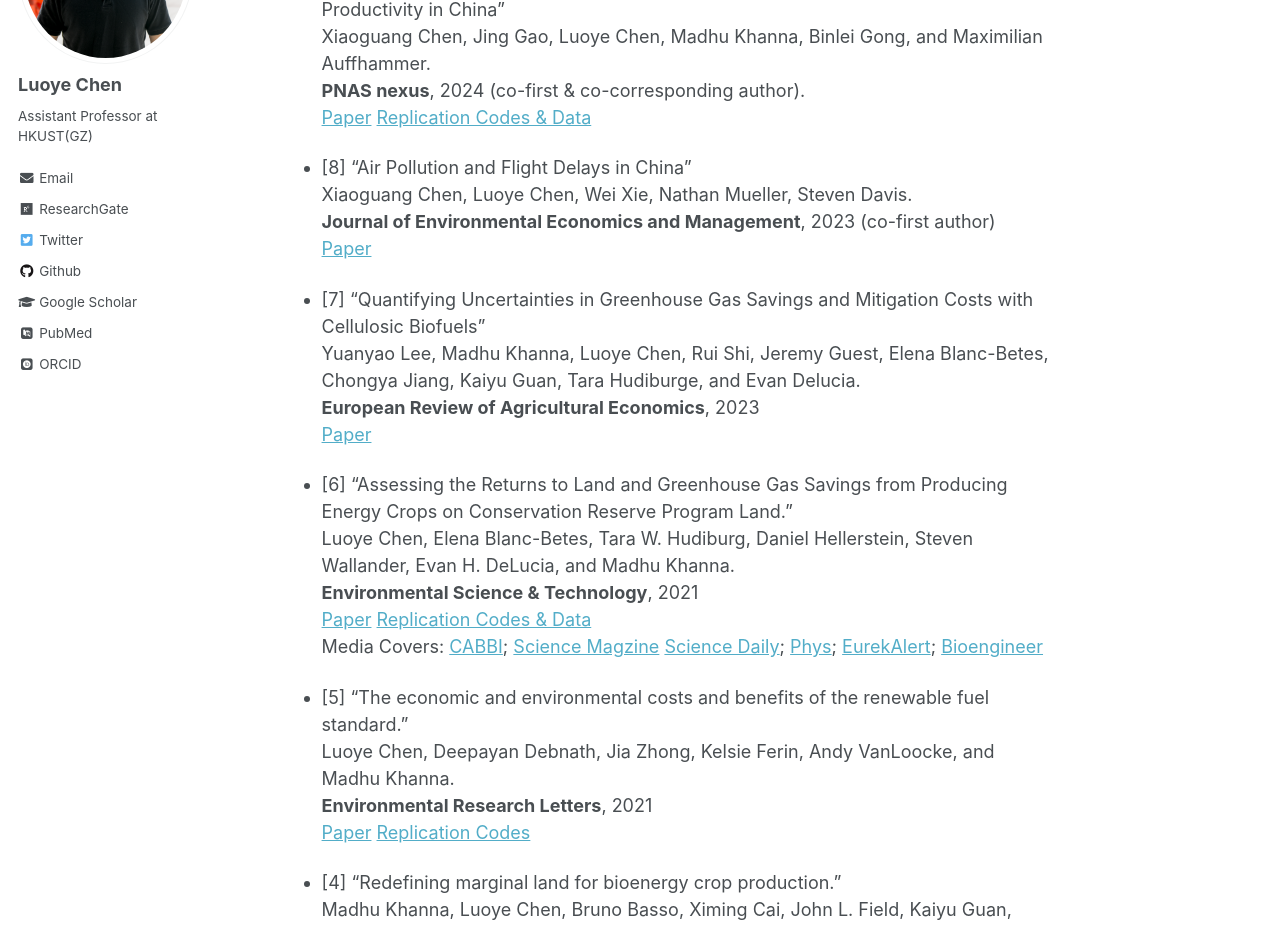
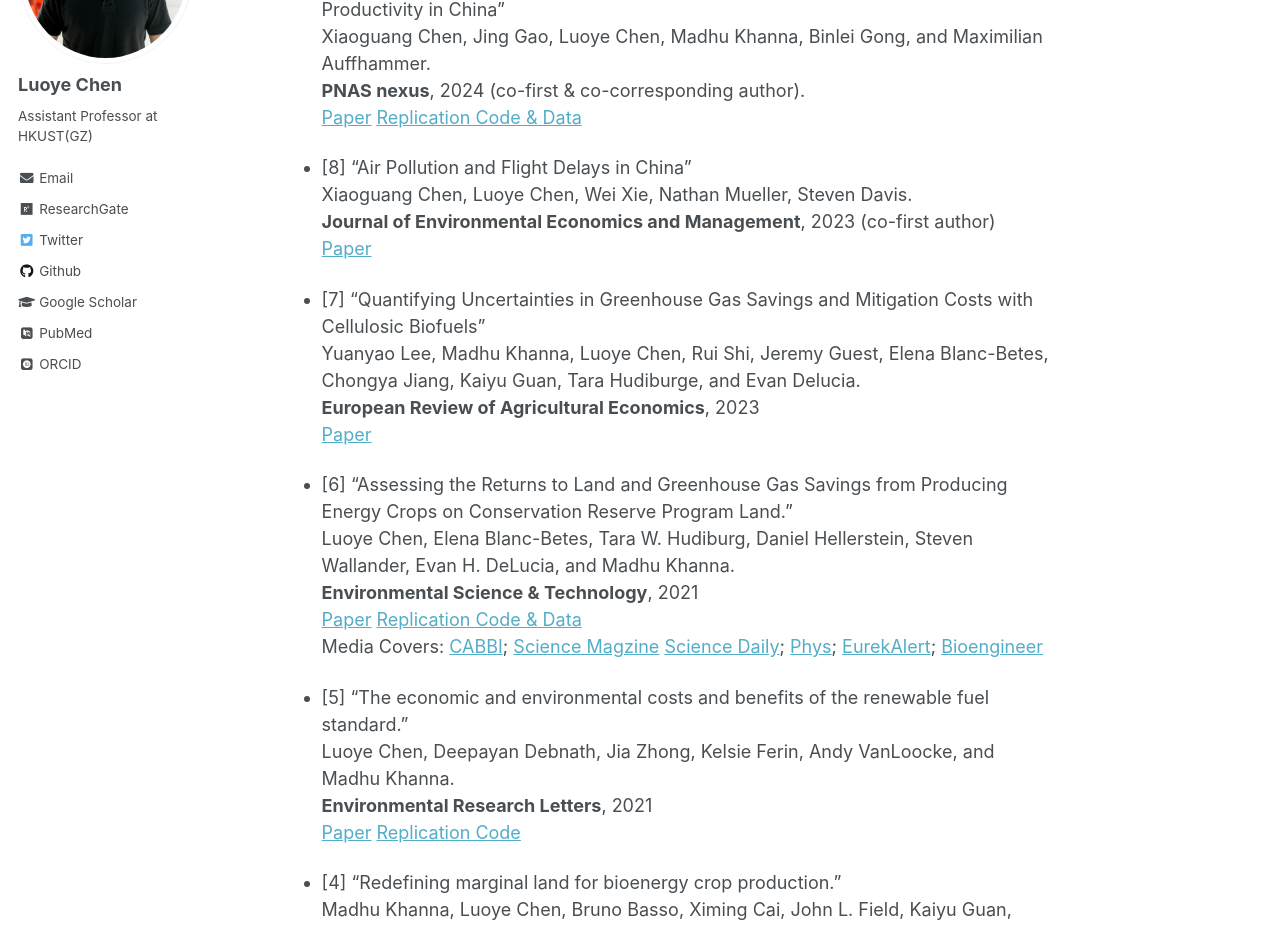
Before and after one commit to luoyec/luoyec.github.io, a Jekyll site: the page built from _pages/publication2.md, in a window 1280 px wide and 1400 px high, scrolled down 544 px. Shown: the part 153-1080 px from the top of the window. Built offline with Jekyll 4.4.1, drawn with Linux system fonts in a browser that asks for light colours; some web fonts are replaced; some of the changed text lies outside the part shown.

Commit message:
Update publication2.md

```diff
--- a/_pages/publication2.md
+++ b/_pages/publication2.md
@@ -22,7 +22,7 @@ redirect_from:
 - [9] "The Spatiotemporal Pattern of Surface Ozone and Its Impact on Agricultural Productivity in China" \
   Xiaoguang Chen, Jing Gao, Luoye Chen, Madhu Khanna, Binlei Gong, and Maximilian Auffhammer. \
   **PNAS nexus**, 2024 (co-first & co-corresponding author).\
-  [Paper](https://doi.org/10.1093/pnasnexus/pgad435) [Replication Codes & Data](https://zenodo.org/records/10280292)
+  [Paper](https://doi.org/10.1093/pnasnexus/pgad435) [Replication Code & Data](https://zenodo.org/records/10280292)
 
 - [8] “Air Pollution and Flight Delays in China" \
   Xiaoguang Chen, Luoye Chen, Wei Xie, Nathan Mueller, Steven Davis. \
@@ -37,13 +37,13 @@ redirect_from:
 - [6] "Assessing the Returns to Land and Greenhouse Gas Savings from Producing Energy Crops on Conservation Reserve Program Land." \
   Luoye Chen, Elena Blanc-Betes, Tara W. Hudiburg, Daniel Hellerstein, Steven Wallander, Evan H. DeLucia, and Madhu Khanna. \
   **Environmental Science & Technology**, 2021 \
-  [Paper](https://pubs.acs.org/doi/pdf/10.1021/acs.est.0c06133) [Replication Codes & Data](https://doi.org/10.13012/B2IDB-2224392_V2) \
+  [Paper](https://pubs.acs.org/doi/pdf/10.1021/acs.est.0c06133) [Replication Code & Data](https://doi.org/10.13012/B2IDB-2224392_V2) \
   Media Covers: [CABBI](https://cabbi.bio/cabbi-challenges-crp-status-quo-mitigates-fossil-fuels/);  [Science Magzine](https://scienmag.com/cabbi-researchers-challenge-the-crp-status-quo-to-mitigate-fossil-fuels/) [Science Daily](https://www.sciencedaily.com/releases/2021/02/210223110729.htm);  [Phys](https://phys.org/news/2021-02-crp-status-quo-mitigate-fossil.html);  [EurekAlert](https://www.eurekalert.org/pub_releases/2021-02/uoia-crc022221.php);  [Bioengineer](https://bioengineer.org/cabbi-researchers-challenge-the-crp-status-quo-to-mitigate-fossil-fuels/)
 
 - [5] "The economic and environmental costs and benefits of the renewable fuel standard." \
   Luoye Chen, Deepayan Debnath, Jia Zhong, Kelsie Ferin, Andy VanLoocke, and Madhu Khanna. \
   **Environmental Research Letters**, 2021 \
-  [Paper](https://iopscience.iop.org/article/10.1088/1748-9326/abd7af/pdf) [Replication Codes](https://doi.org/10.13012/B2IDB-9851670_V1)
+  [Paper](https://iopscience.iop.org/article/10.1088/1748-9326/abd7af/pdf) [Replication Code](https://doi.org/10.13012/B2IDB-9851670_V1)
 
 - [4] "Redefining marginal land for bioenergy crop production." \
   Madhu Khanna, Luoye Chen, Bruno Basso, Ximing Cai, John L. Field, Kaiyu Guan, Chongya Jiang et al. \
@@ -58,7 +58,7 @@ redirect_from:
 - [2] "Assessing Marginal Land Availability Based on Land Use Change Information in the Contiguous United States." \
   Chongya Jiang, Kaiyu Guan, Madhu Khanna, Luoye Chen, and Jian Peng. \
   **Environmental Science & Technology**, 2021 \
-  [Paper](https://pubs.acs.org/doi/pdf/10.1021/acs.est.1c02236) [Replication Codes & Data]
+  [Paper](https://pubs.acs.org/doi/pdf/10.1021/acs.est.1c02236) [Replication Code & Data]
 
 - [1] "The impact of metro services on housing prices: a case study from Beijing." \
   Shengxiao Li, Luoye Chen, Pengjun Zhao. \
```
